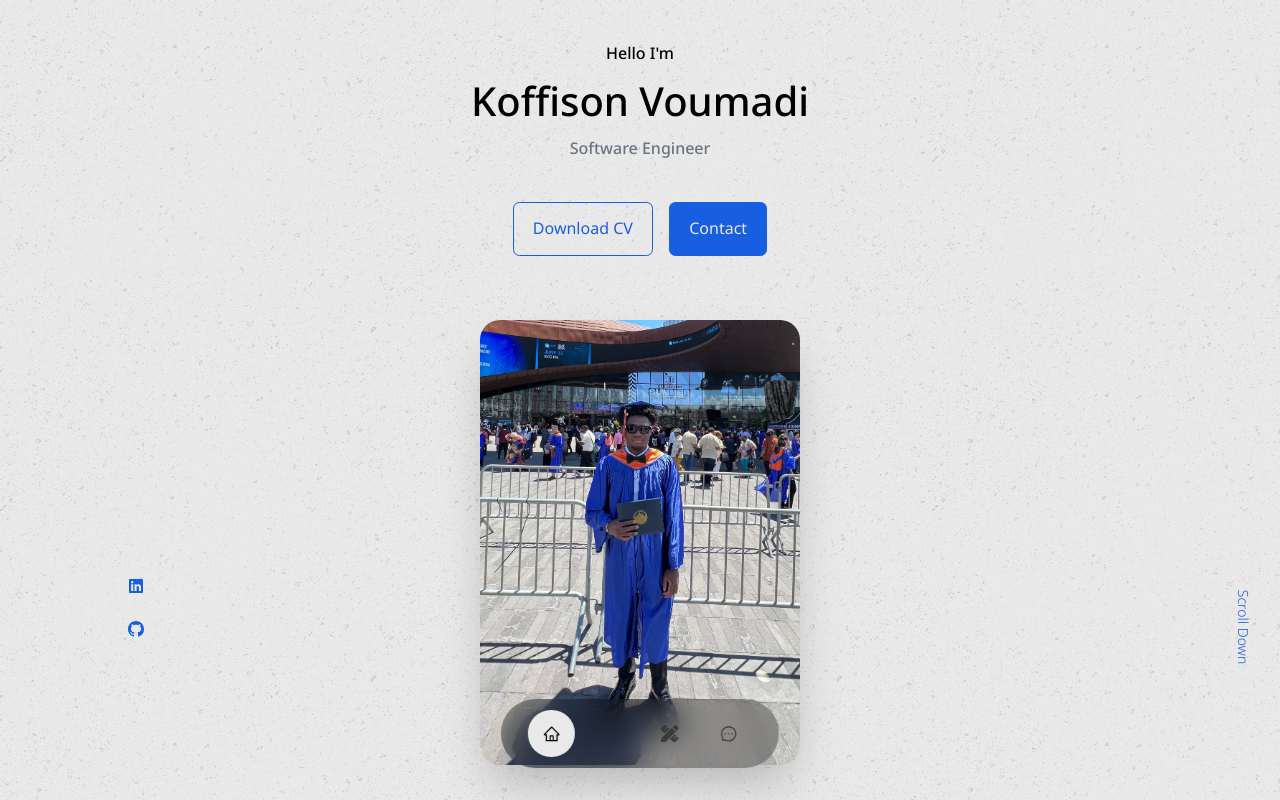
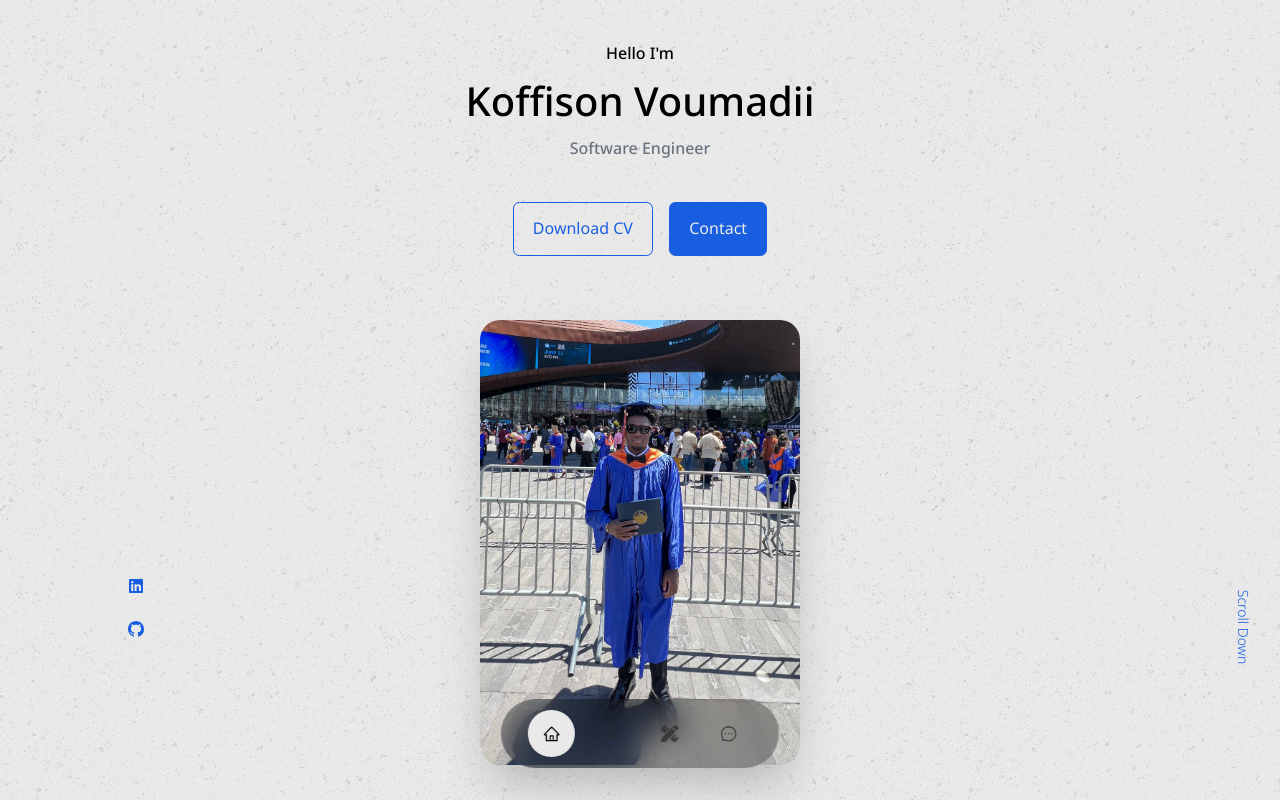
Before and after one commit to koffisonV/portfolio2, a React (Create React App) app: page / in a window 1280 px wide. Shown: the top 800 px of the page. Built offline with nearby package versions, Linux system fonts and the light colour scheme.

Commit message:
Update Header.jsx

```diff
--- a/src/components/header/Header.jsx
+++ b/src/components/header/Header.jsx
@@ -8,7 +8,7 @@ const Header = () => {
     <header id="home">
       <div className="text-center relative mt-10">
         <h5>Hello I'm</h5>
-        <h1>Koffison Voumadi</h1>
+        <h1>Koffison Voumadii</h1>
         <h5 className="text-gray-500">Software Engineer</h5>
 
         {/* CTA Section */}
```
